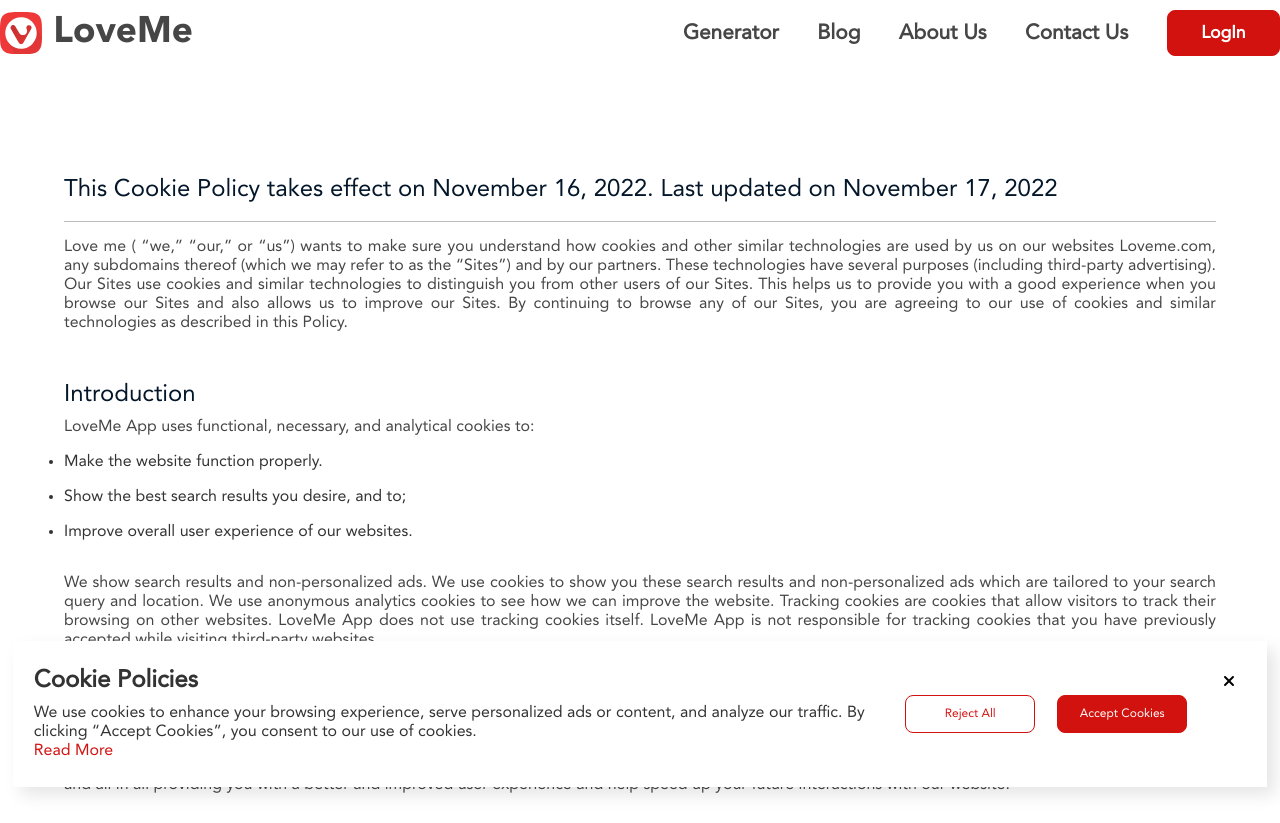
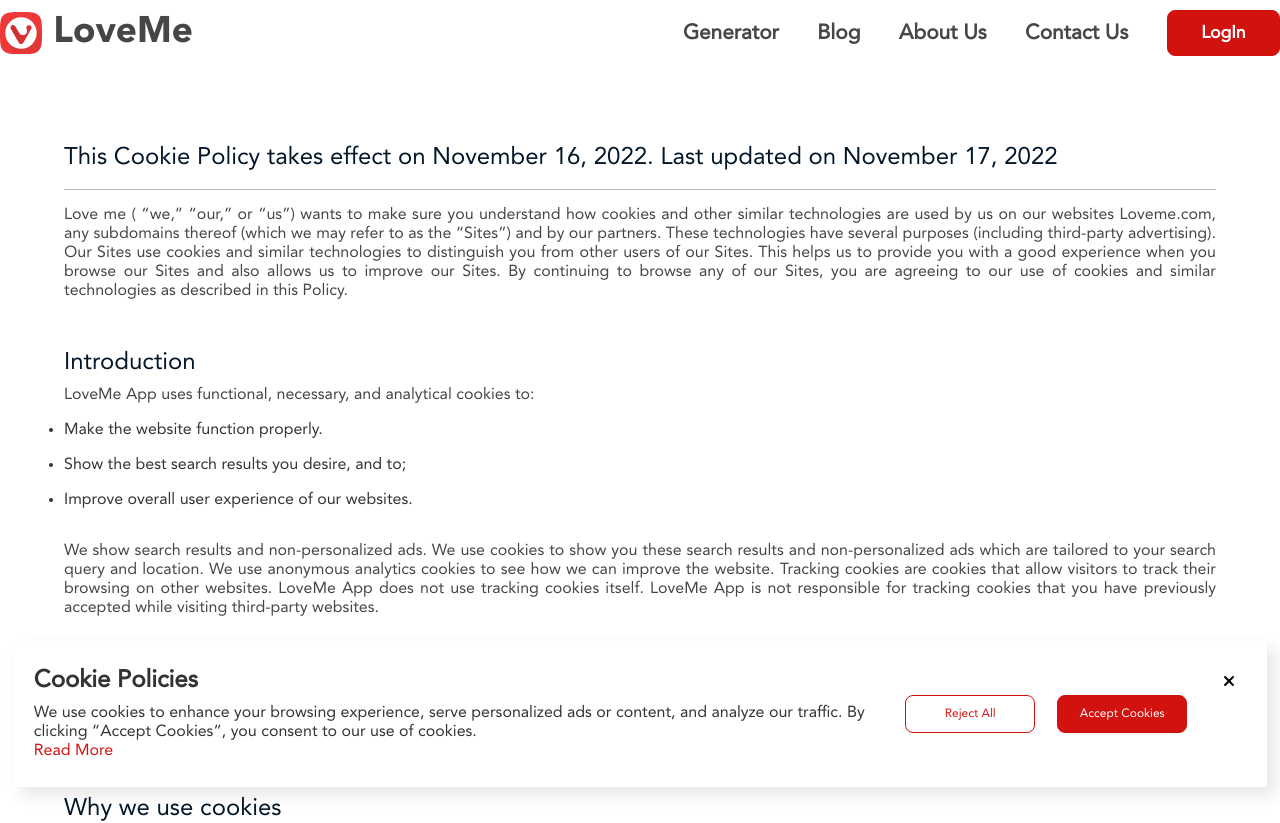
Before and after one commit to Phyya/love-letter-generator, a React (Create React App) app: page /cookie-policy in a window 1280 px wide. Shown: the top 823 px of the page. Built offline with nearby package versions, Linux system fonts and the light colour scheme.

Commit message:
Reduced wrapper padding

```diff
--- a/src/styles/Cookie.module.css
+++ b/src/styles/Cookie.module.css
@@ -1,5 +1,5 @@
 .cookie__wrapper {
-  padding: 4rem;
+  padding: 2rem 4rem;
 
 }
 
```
